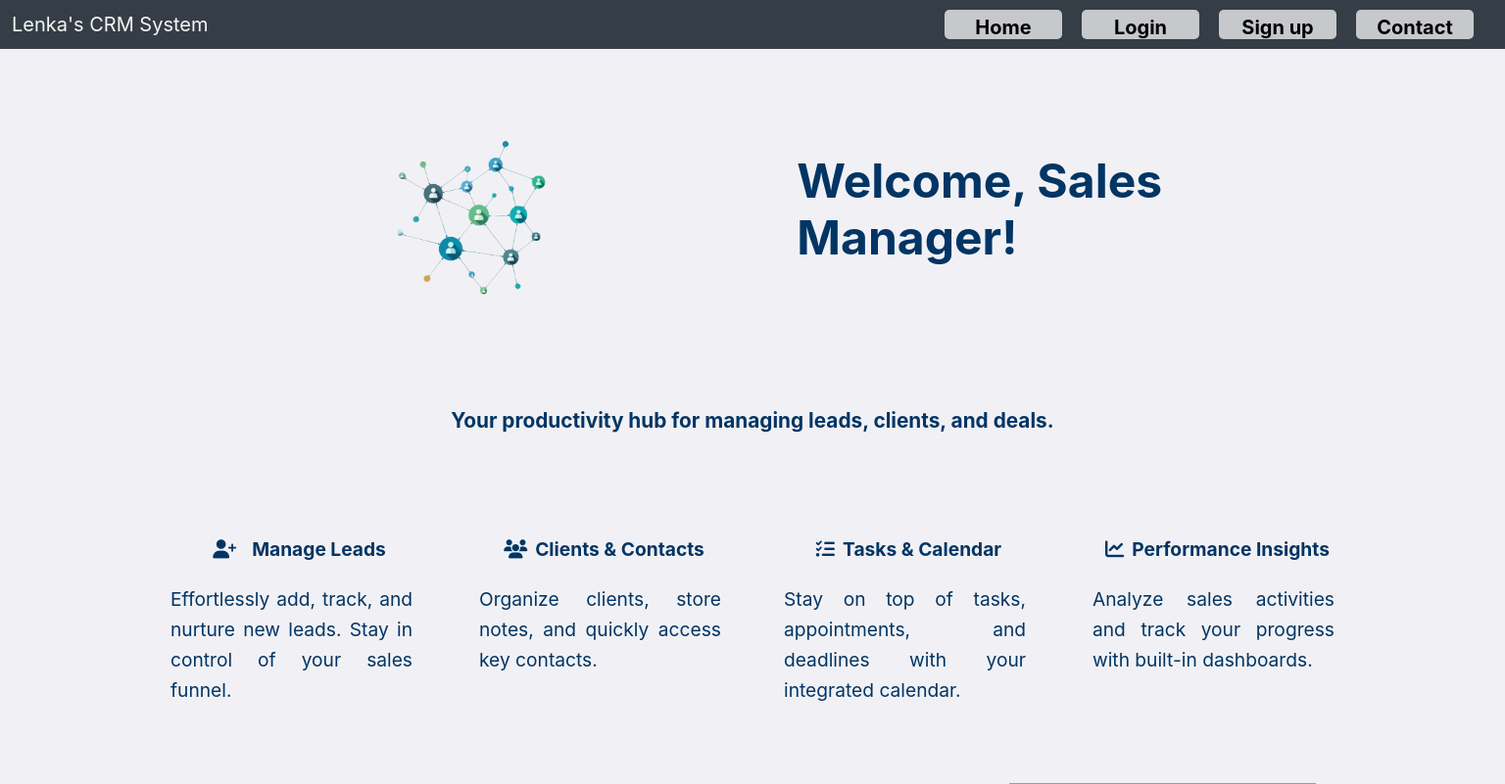
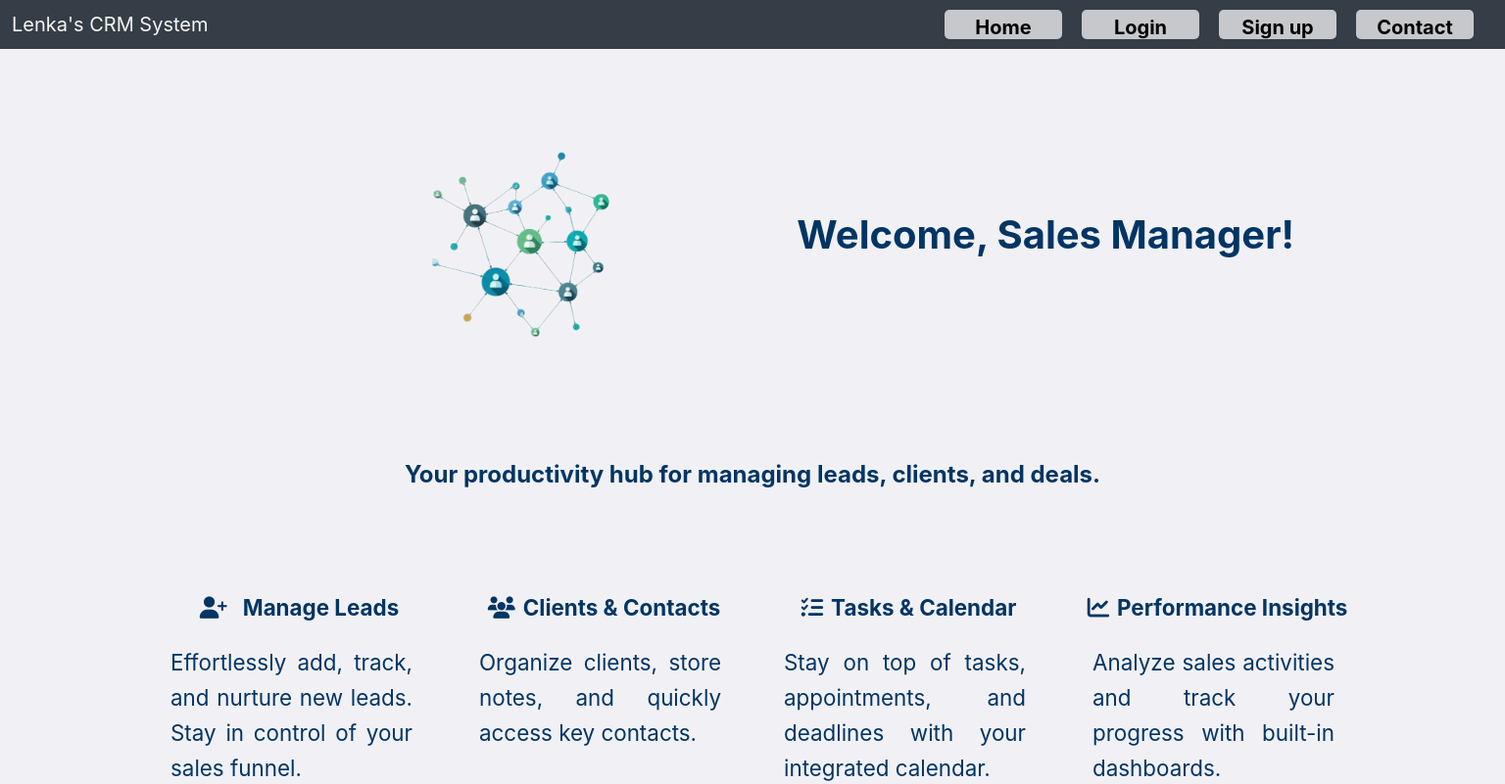
Before and after one commit to lenkamac/CrmSystem, a Django app: page / in a window 1536 px wide. Shown: the top 801 px of the page at 98% size. Run offline with Django 5.2, Linux system fonts and the light colour scheme; some libraries are stand-ins or nearby versions; grey boxes are pictures that could not be loaded.

Commit message:
css response index page

```diff
--- a/core/static/core/core.css
+++ b/core/static/core/core.css
@@ -4,6 +4,18 @@
     color: #023564;
     font-weight: bold;
     margin-left: 250px;
+}
+@media (min-width: 1100px){
+    .main-h1 {
+        font-size: 1.8rem;
+        margin-left: 220px;
+    }
+}
+@media (min-width: 1401px) and (max-width: 2598px) {
+    .main-h1 {
+        font-size: 2.5rem;
+        margin-left: 250px;
+    }
 }
 @media (min-width: 2599px) {
     .main-h1 {
@@ -17,6 +29,16 @@
     color: #023564;
     font-weight: bold;
 }
+@media (min-width: 1100px){
+    .index-p {
+        font-size: 1.2rem;
+    }
+}
+@media (min-width: 1401px) and (max-width: 2598px) {
+    .index-p {
+        font-size: 1.5rem;
+    }
+}
 @media (min-width: 2599px) {
     .index-p {
         font-size: 1.7rem;
@@ -27,6 +49,16 @@
     font-size: 1.2rem;
     color: #023564;
     text-align: justify;
+}
+@media (min-width: 1100px){
+    .p-index {
+        font-size: 1.1rem;
+    }
+}
+@media (min-width: 1401px) and (max-width: 2598px) {
+    .p-index {
+        font-size: 1.4rem;
+    }
 }
 @media (min-width: 2599px) {
     .p-index {
@@ -40,6 +72,16 @@
     text-align: center;
     font-weight: bold;
 }
+@media (min-width: 1100px){
+    .h5-index {
+        font-size: 1.1rem;
+    }
+}
+@media (min-width: 1401px) and (max-width: 2598px) {
+    .h5-index {
+        font-size: 1.4rem;
+    }
+}
 @media (min-width: 2599px) {
     .h5-index {
         font-size: 1.6rem;
@@ -51,6 +93,20 @@
     width: 50%;
     height: auto;
     margin-left: 250px;
+}
+@media (min-width: 1100px){
+    .crm-img {
+        width: 50%;
+        height: auto;
+        margin-left: 250px;
+    }
+}
+@media (min-width: 1401px) and (max-width: 2598px) {
+    .crm-img {
+        width: 60%;
+        height: auto;
+        margin-left: 280px;
+    }
 }
 @media (min-width: 2599px) {
     .crm-img {
@@ -70,6 +126,24 @@
     font-weight: bold;
     font-size: 1.3rem;
 }
+@media (min-width: 1100px){
+    .btn-log {
+        width: 70%;
+        height: 50px;
+        border-radius: 5px;
+        background-color: #517e7e;
+        font-size: 1.2rem;
+    }
+}
+@media (min-width: 1401px) and (max-width: 2598px) {
+    .btn-log {
+        width: 70%;
+        height: 58px;
+        border-radius: 5px;
+        background-color: #517e7e;
+        font-size: 1.4rem;
+    }
+}
 @media (min-width: 2599px) {
     .btn-log {
         width: 70%;
--- a/core/templates/core/index.html
+++ b/core/templates/core/index.html
@@ -7,17 +7,17 @@
     	<link rel="stylesheet" href="{% static 'core/core.css' %}">
     {% endblock %}
 
-    <div class="container my-xxl-5 pt-xxl-2">
+    <div class="container my-md-3 my-xxl-5 pt-xxl-2">
 
             <div class="row mb-xxl-2" >
-                <div class="col-12 mb-xxl-3">
+                <div class="col-12 mb-md-4 mb-lg-2 mb-xl-3 mb-xxl-3">
                     <div class="row align-items-center">
-                        <div class="col-4">
+                        <div class="col-md-4">
                            <div class="text-end">
                                 <img src="{% static 'images/crm.png' %}" alt="crm" class="crm-img img-fluid">
                            </div>
                        </div>
-                        <div class="col-6">
+                        <div class="col-md-8">
                             <div class="text-start">
                                 <h1 class="main-h1">Welcome, Sales Manager!</h1>
                             </div>
@@ -54,7 +54,7 @@
 
                <div class="col-6">
                    <div class="text-end">
-                       <a href="{% url 'login' %}" class="btn btn-log pt-lg-2">
+                       <a href="{% url 'login' %}" class="btn btn-log pt-md-2 pt-lg-2 pt-xxl-2">
                             Login and go to Dashboard <i class="fa-solid fa-arrow-right ms-2"></i>
                         </a>
                    </div>
```
